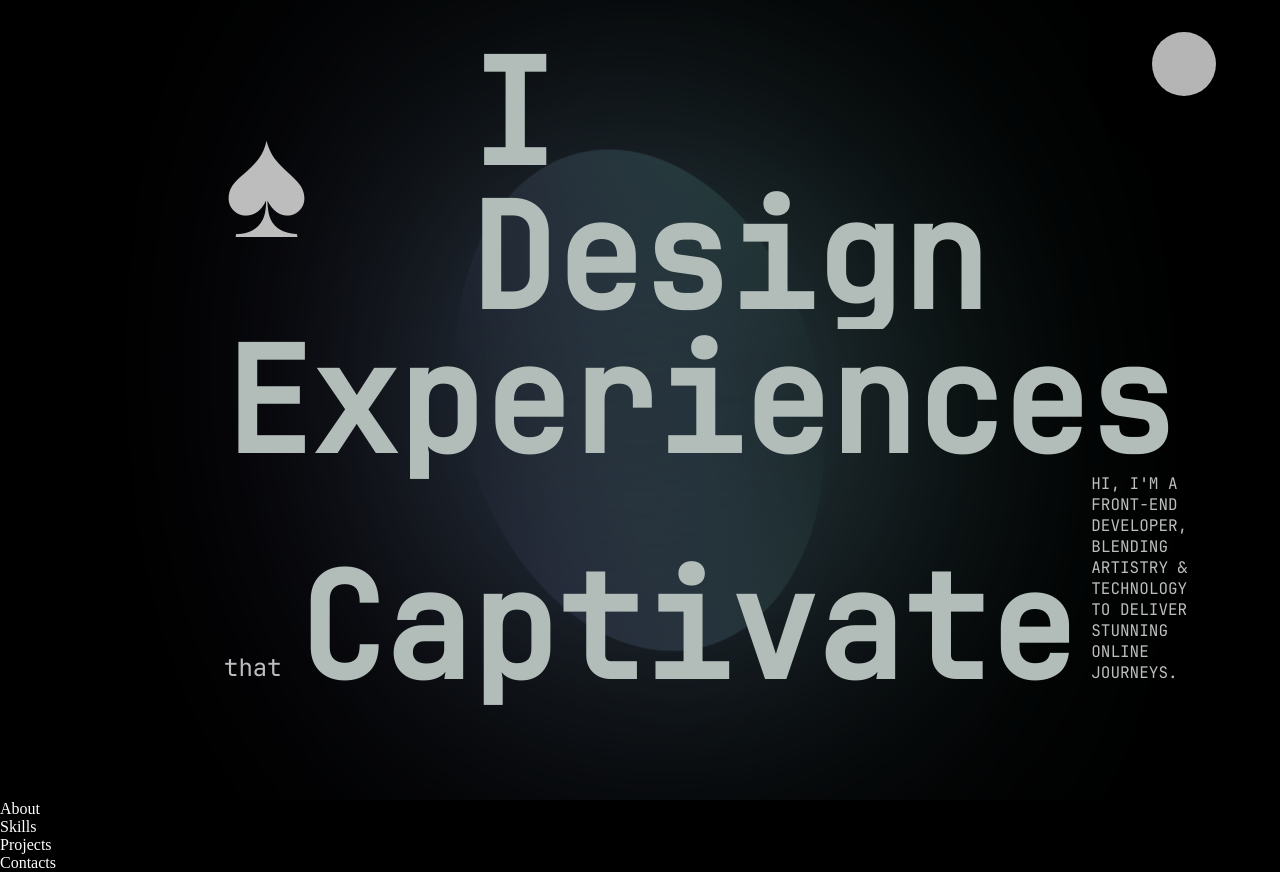
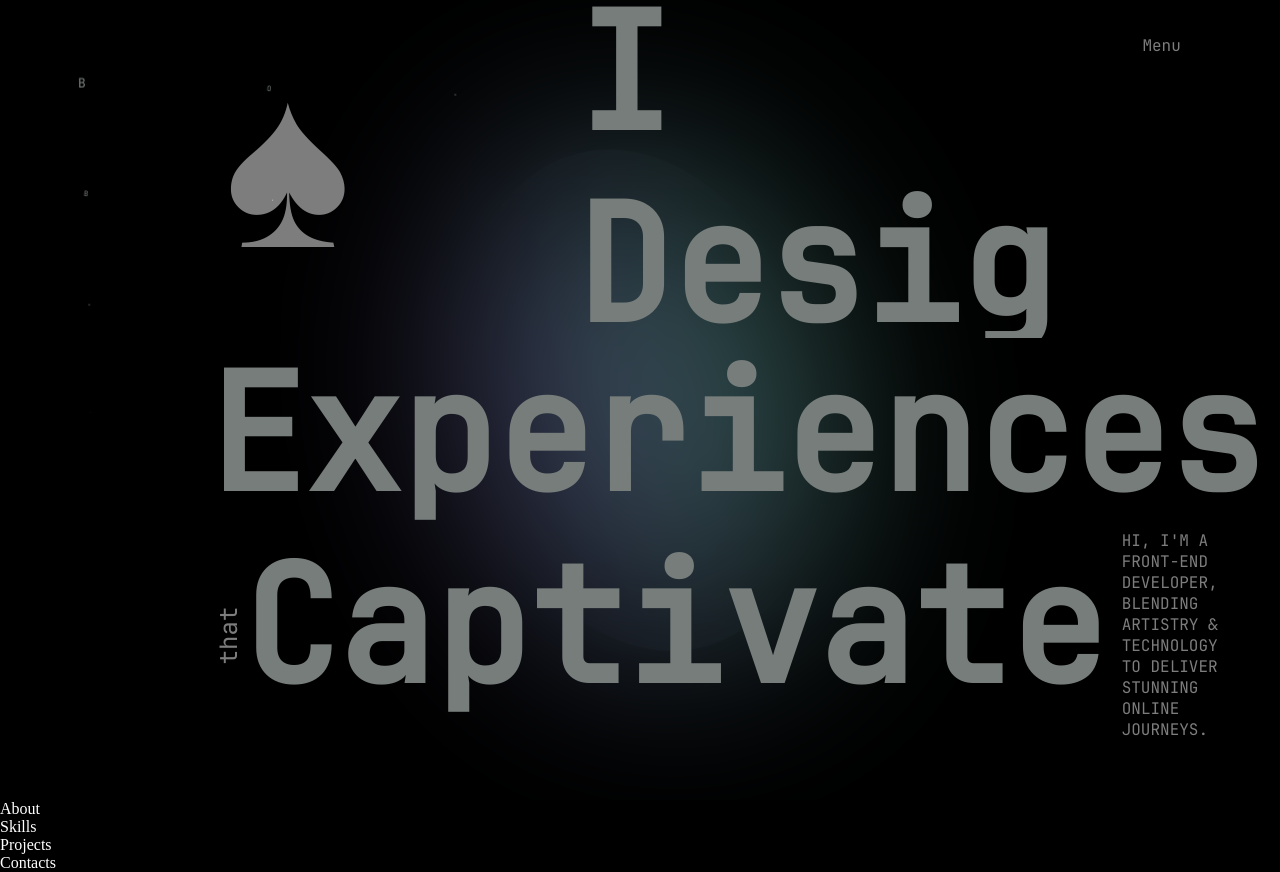
Before and after one commit to Drish-xD/Devfolio, a Next.js app: page / in a window 1280 px wide. Built offline with nearby package versions, Linux system fonts and the light colour scheme.

Commit message:
fixed home, loader and navbar

```diff
--- a/src/assets/styles/global.scss
+++ b/src/assets/styles/global.scss
@@ -83,7 +83,7 @@ li {
   bottom: 0;
   left: 0;
   z-index: -10;
-  backdrop-filter: blur(12vmax);
+  backdrop-filter: blur(8vmax);
 }
 
 // Module Imports
--- a/src/assets/styles/modules/home.module.scss
+++ b/src/assets/styles/modules/home.module.scss
@@ -22,28 +22,33 @@
         overflow: hidden;
         span {
           margin-right: 1em;
-          font: 10em 'Offbit';
+          font: 15em 'Offbit';
         }
       }
 
       &.three {
-        align-items: flex-end;
-        gap: 1rem;
         span {
+          margin-left: -1.5rem;
+          margin-block: auto;
           font-size: 1.5rem;
-          margin-bottom: 1rem;
+          transform: rotate(-90deg);
         }
         p {
+          margin-left: 1rem;
+          display: flex;
+          place-items: center;
           font-size: 1rem;
-          margin-bottom: 1rem;
+          font-weight: 300;
           text-transform: uppercase;
         }
       }
 
       h1 {
+        margin-left: -1rem;
         color: $white;
-        font-size: 9em;
-        line-height: 1;
+        font-size: 10em;
+        line-height: 1.2;
+        word-spacing: -0.2em;
       }
 
       &.mobile {
--- a/src/assets/styles/modules/loader.module.scss
+++ b/src/assets/styles/modules/loader.module.scss
@@ -14,13 +14,14 @@
   }
 
   .grid {
+    opacity: 0;
     display: grid;
     grid-template-columns: repeat(7, 1fr);
     height: 100%;
     width: 100%;
     place-items: center;
     color: $white;
-    font-size: clamp(0.8em, 0.8vw, 2em);
+    font-size: 1rem;
     font-family: 'JetBrain', monospace;
 
     span {
--- a/src/assets/styles/modules/navbar.module.scss
+++ b/src/assets/styles/modules/navbar.module.scss
@@ -1,45 +1,19 @@
 header {
   position: relative;
+  z-index: 40;
   user-select: none;
-  z-index: 40;
 
   .menu-close,
   .menu-open {
     position: absolute;
     top: 2rem;
-    right: 4rem;
-    width: 4rem;
-    height: 4rem;
-    background-color: whitesmoke;
-    border-radius: 100%;
-    box-shadow: 0 0 4rem rgba(0 0 0 / 35%);
-    transition: transform ease 0.4s;
+    right: 6rem;
+    padding: 0.2rem;
+    font: 400 1rem 'JetBrain';
     cursor: pointer;
 
     &:hover {
-      transform: scale(1.1);
-    }
-
-    &:active {
-      transform: scale(0.9);
-    }
-
-    svg {
-      scale: 0.5;
-      fill: $vineyard;
-      opacity: 0;
-      transition: opacity ease 0.4s;
-    }
-
-    &:hover svg {
-      opacity: 1;
-    }
-  }
-
-  .menu-close {
-    svg {
-      transform: translate(5%, -30%);
-      fill: $DarkCyan;
+      text-decoration: underline;
     }
   }
 
@@ -48,16 +22,16 @@ header {
     top: -100%;
     width: 100%;
     height: 100vh;
-    background: rgba($black, 90%);
-    text-align: center;
-    padding: 15vh 0;
-    backdrop-filter: blur(12vmax);
+    background: rgba($black, 10%);
+    backdrop-filter: blur(2vmax);
 
     .menu {
+      height: 100%;
+      gap: 1em;
       display: flex;
       flex-direction: column;
+      justify-content: center;
       align-items: center;
-      gap: 1em;
 
       h2 {
         overflow: hidden;
@@ -67,12 +41,11 @@ header {
           a {
             text-transform: capitalize;
             font-family: 'JetBrain';
-            font-size: 4em;
-            color: $darkGrey;
+            font-size: 3.5em;
+            color: $white;
 
             &:hover {
-              font-size: 4.5em;
-              font-family: 'OffBit';
+              text-decoration: underline;
             }
           }
         }
--- a/src/components/Home/index.tsx
+++ b/src/components/Home/index.tsx
@@ -1,24 +1,6 @@
 'use client';
 
-import { gsap } from 'gsap';
-import { useEffect } from 'react';
-
 export default function Home() {
-  const tl_3 = gsap.timeline();
-
-  useEffect(() => {
-    // tl_3.to('.home .line-wrap', {
-    //   duration: 0.7,
-    //   y: 0,
-    //   rotate: 0,
-    //   ease: 'Expo.easeOut',
-    //   stagger: {
-    //     each: 0.15
-    //   },
-    //   delay: 4
-    // });
-  }, [tl_3]);
-
   return (
     <section className="home" id="home">
       <div className="home_container">
@@ -37,8 +19,8 @@ export default function Home() {
           <span>that</span>
           <h1>Captivate</h1>
           <p className="intro-line">
-            Hi, I'm a front-end developer, blending artistry & <br />
-            technology to deliver stunning online journeys.
+            Hi, I'm a front-end developer, blending artistry & technology to deliver stunning online
+            journeys.
           </p>
         </div>
       </div>
--- a/src/components/Loader/index.tsx
+++ b/src/components/Loader/index.tsx
@@ -14,7 +14,11 @@ export default function Loader() {
     });
 
     // Wave Letter Animation
-    tl.from('.grid span', {
+    tl.to('.grid', {
+      autoAlpha: 1
+    })
+      .from('.grid span', {
+        opacity: 1,
         duration: 0.75,
         scale: 0.001,
         rotate: 10,
@@ -35,14 +39,14 @@ export default function Loader() {
         ease: 'none',
         delay: -1.5,
         duration: 2
-      });
+      })
 
-    tl.to('.loader', {
+      .to('.loader', {
         autoAlpha: 0,
         duration: 0.25
-    });
+      })
 
-    tl.from('body', {
+      .from('body', {
         overflow: 'hidden',
         delay: -0.75
       });
--- a/src/components/Navbar/index.tsx
+++ b/src/components/Navbar/index.tsx
@@ -39,18 +39,13 @@ export default function Navbar() {
   return (
     <header>
       <div className="menu-open" onClick={() => tl_2.reversed(!tl_2.reversed())}>
-        <svg viewBox="0 0 512 512">
-          <path d="M0 96C0 78.3 14.3 64 32 64H416c17.7 0 32 14.3 32 32s-14.3 32-32 32H32C14.3 128 0 113.7 0 96zM64 256c0-17.7 14.3-32 32-32H480c17.7 0 32 14.3 32 32s-14.3 32-32 32H96c-17.7 0-32-14.3-32-32zM448 416c0 17.7-14.3 32-32 32H32c-17.7 0-32-14.3-32-32s14.3-32 32-32H416c17.7 0 32 14.3 32 32z" />
-        </svg>
+        Menu
       </div>
 
       <div className="nav-container">
         <div className="menu-close" onClick={() => tl_2.reversed(!tl_2.reversed())}>
-          <svg viewBox="0 0 350 512">
-            <path d="M310.6 150.6c12.5-12.5 12.5-32.8 0-45.3s-32.8-12.5-45.3 0L160 210.7 54.6 105.4c-12.5-12.5-32.8-12.5-45.3 0s-12.5 32.8 0 45.3L114.7 256 9.4 361.4c-12.5 12.5-12.5 32.8 0 45.3s32.8 12.5 45.3 0L160 301.3 265.4 406.6c12.5 12.5 32.8 12.5 45.3 0s12.5-32.8 0-45.3L205.3 256 310.6 150.6z" />
-          </svg>
+          Close
         </div>
-        {/* Navbar menu */}
         <nav className="menu">
           {links.map((link) => (
             <h2 key={link}>
```
Lines whose indentation alone changed are shown as unchanged.
